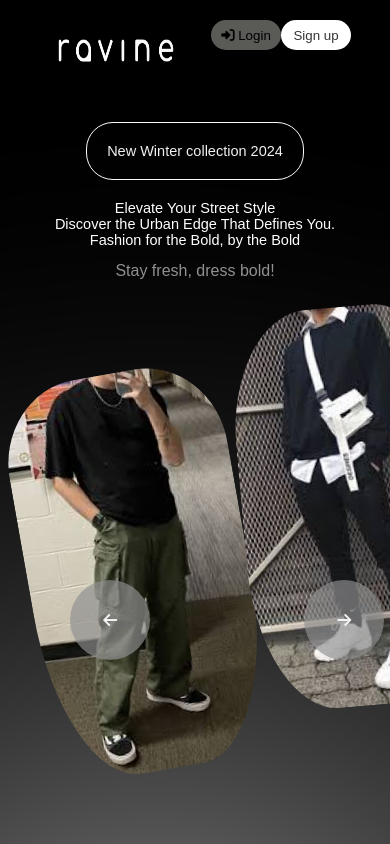
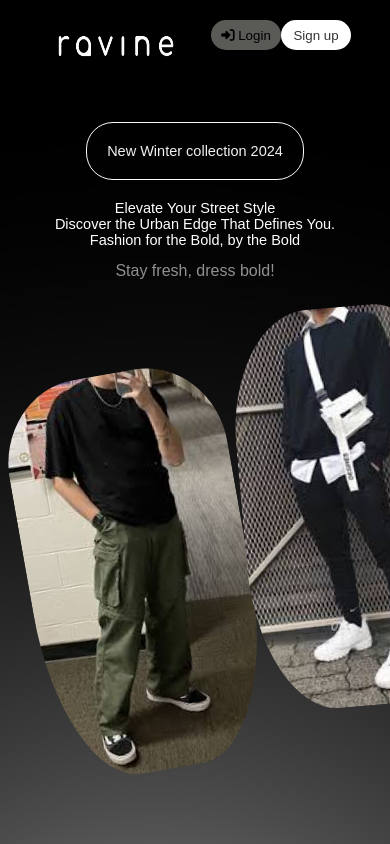
Before and after one commit to Carlitoz123/Carlitoz123.github.io, a PHP site: page / in a window 390 px wide. Run offline with PHP 8.4, Linux system fonts and the light colour scheme; some libraries are stand-ins or nearby versions.

Commit message:
Update mediaquery.css

```diff
--- a/css/mediaquery.css
+++ b/css/mediaquery.css
@@ -42,11 +42,19 @@
     }
     /* deslizar imagenes para que no abarque de mas */
     section#images{
-        justify-items: center;
+        display: flex;
+
+
         overflow-y: hidden;
     }
+    section#images div.arrowleft{
+        display: none;
+    }
+    section#images div.arrowrigth{
+        display: none;
+    }
     div.logo{
-        height:100%;
+        height:90%;
         width: 100%;
         padding-bottom: 10px;
     }
```
